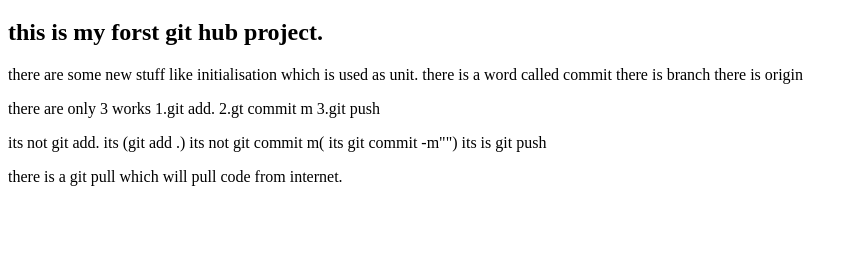
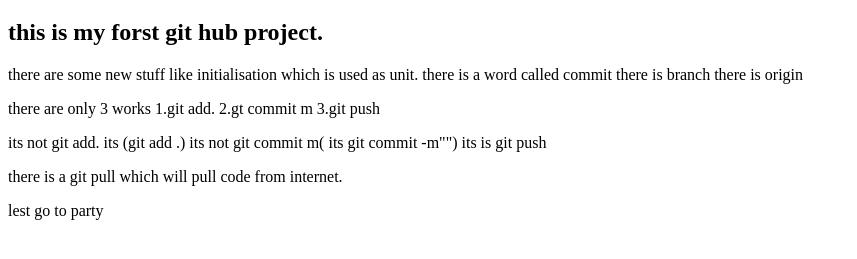
Before and after one commit to mhalamin978/my-first-site, a plain HTML site: page index.html in a window 1280 px wide. Shown: the part 61-320 px from the top of the page, without its empty margins (0-857 px from the left). Drawn offline with Linux system fonts and the light colour scheme.

Commit message:
added a p

```diff
--- a/index.html
+++ b/index.html
@@ -27,5 +27,7 @@
         there is a git pull
         which will pull code from internet.
     </p>
+    <p>lest go to party </p>
+
 </body>
 </html>
```
